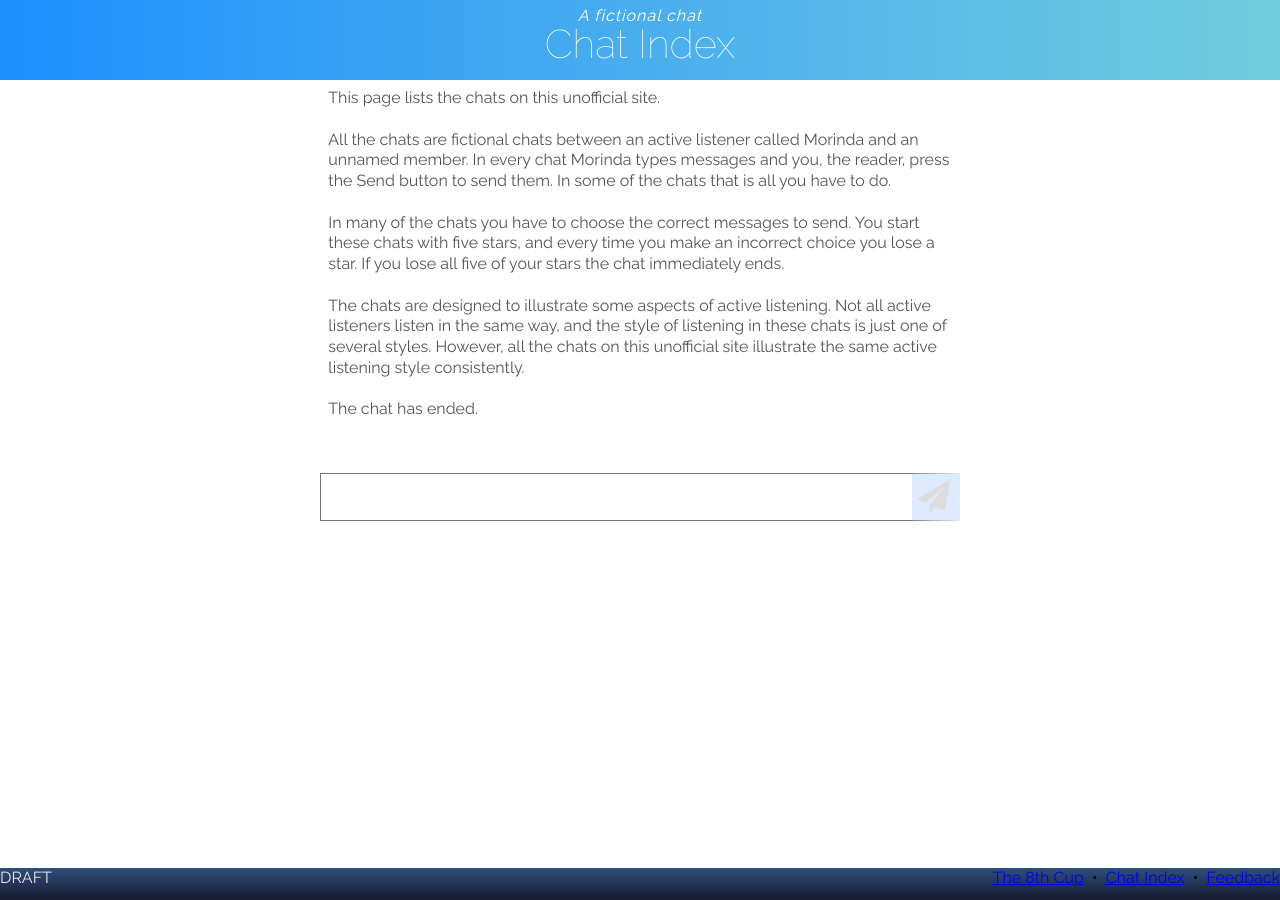
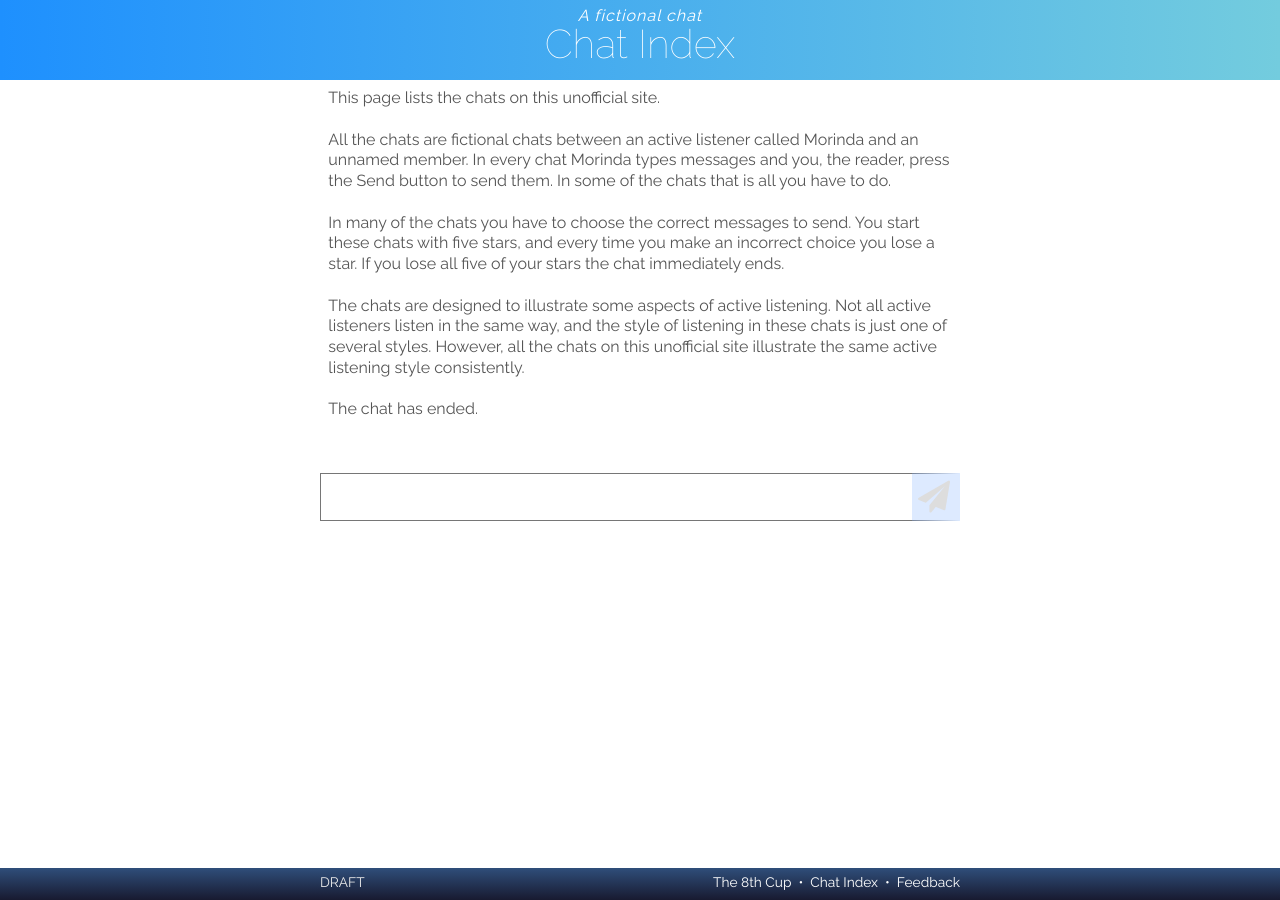
Before and after one commit to RarelyCharlie/rarelycharlie.github.io, a Jekyll site: the page built from _chat/index.md, in a window 1280 px wide. Built offline with Jekyll 4.4.1, drawn with Linux system fonts in a browser that asks for light colours; nearby versions of some CDN libraries.

Commit message:
add footer content

```diff
--- a/_layouts/chat.html
+++ b/_layouts/chat.html
@@ -31,6 +31,7 @@ version: DRAFT
 </div>
 
 <div id="footer">
+<div id="footer-content">
 <div id="version">{{ layout.version }}</div>
 <div id="footer-menu">
 <a href="/" title="8th Cup home page">The 8th Cup</a>
@@ -40,5 +41,6 @@ version: DRAFT
 <a href="https://www.7cups.com/someforumthread" title="Send feedback. (7 Cups login required.)">Feedback</a>
 </div>
 </div>
+</div>
 </body>
 </html>
```
